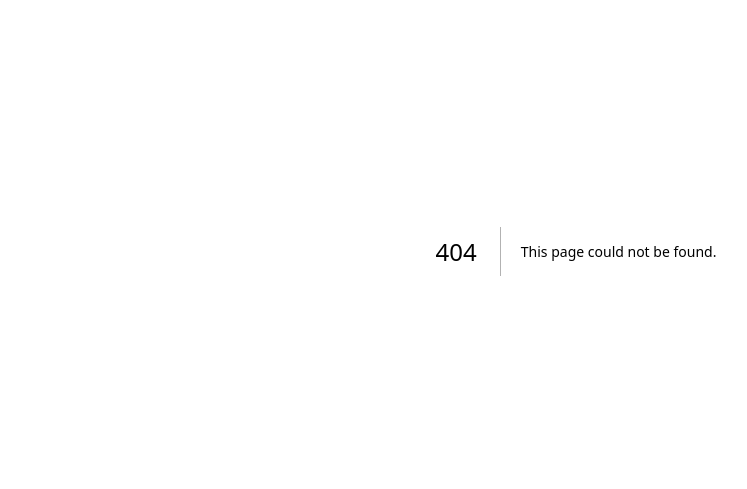
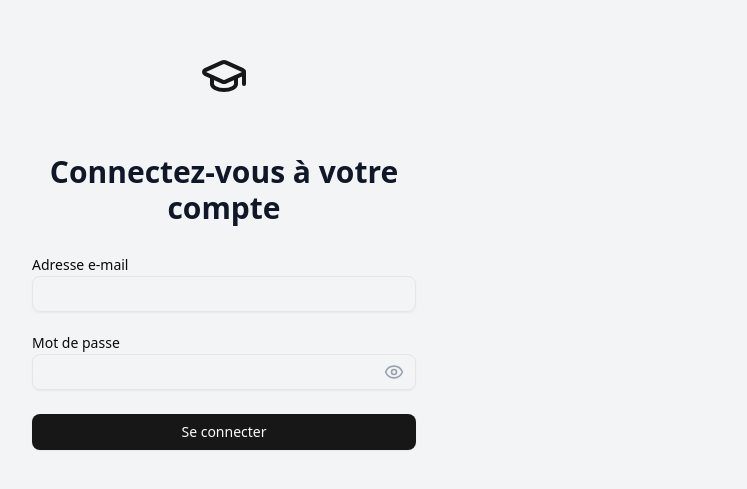
Before and after one commit to Yuubbe/StageDirect, a Next.js app: page /connexion in a window 1280 px wide. Before the commit this address had no page. Shown: the part 149-638 px from the top of the page, without its empty margins (64-811 px from the left). Built offline with nearby package versions, Linux system fonts and the light colour scheme.

Commit message:
ajout du formulaire de connexion

```diff
--- a/package.json
+++ b/package.json
@@ -24,6 +24,7 @@
     "date-fns": "^3.6.0",
     "framer-motion": "^12.4.7",
     "install": "^0.13.0",
+    "jsonwebtoken": "^9.0.2",
     "lucide-react": "^0.476.0",
     "next": "15.2.0",
     "npm": "^11.1.0",
--- /dev/null
+++ b/src/app/api/auth/login/route.ts
@@ -0,0 +1,33 @@
+import { NextResponse } from "next/server";
+import { PrismaClient } from "@prisma/client";
+import bcrypt from "bcrypt";
+import { sign } from "jsonwebtoken";
+
+const prisma = new PrismaClient();
+
+export async function POST(req: Request) {
+  try {
+    const { email, password } = await req.json();
+
+    // Vérifier si l'utilisateur existe
+    const user = await prisma.etudiant.findUnique({ where: { email } });
+    if (!user) {
+      return NextResponse.json({ error: "Email ou mot de passe incorrect" }, { status: 401 });
+    }
+
+    // Vérifier le mot de passe
+    const isValid = await bcrypt.compare(password, user.password);
+    if (!isValid) {
+      return NextResponse.json({ error: "Email ou mot de passe incorrect" }, { status: 401 });
+    }
+
+    // Générer un token JWT (à stocker dans un cookie sécurisé ou le state global)
+    const token = sign({ id: user.id, email: user.email }, process.env.JWT_SECRET!, {
+      expiresIn: "1h",
+    });
+
+    return NextResponse.json({ message: "Connexion réussie", token }, { status: 200 });
+  } catch (error) {
+    return NextResponse.json({ error: "Erreur interne" }, { status: 500 });
+  }
+}
--- /dev/null
+++ b/src/app/connexion/page.tsx
@@ -0,0 +1,108 @@
+"use client";
+
+import { useState } from "react";
+import { useRouter } from "next/navigation";
+import Link from "next/link";
+import { Eye, EyeOff, GraduationCap } from "lucide-react";
+
+import { Button } from "@/components/ui/button";
+import { Input } from "@/components/ui/input";
+import { Label } from "@/components/ui/label";
+import {
+  Dialog,
+  DialogContent,
+  DialogDescription,
+  DialogHeader,
+  DialogTitle,
+  DialogTrigger,
+} from "@/components/ui/dialog";
+import { Select, SelectContent, SelectItem, SelectTrigger, SelectValue } from "@/components/ui/select";
+
+export default function ConnexionPage() {
+  const router = useRouter();
+  const [showPassword, setShowPassword] = useState(false);
+  const [loginEmail, setLoginEmail] = useState("");
+  const [loginPassword, setLoginPassword] = useState("");
+  const [message, setMessage] = useState("");
+
+  const togglePasswordVisibility = () => setShowPassword((prev) => !prev);
+
+  const handleLogin = async (e: React.FormEvent) => {
+    e.preventDefault();
+    setMessage("");
+
+    const res = await fetch("/api/auth/login", {
+      method: "POST",
+      headers: { "Content-Type": "application/json" },
+      body: JSON.stringify({ email: loginEmail, password: loginPassword }),
+    });
+
+    const data = await res.json();
+
+    if (res.ok) {
+      setMessage("✅ Connexion réussie !");
+      localStorage.setItem("token", data.token); // Stocker le token
+      window.location.href = "/"; // Rediriger vers l'accueil
+    } else {
+      setMessage(`❌ ${data.error}`);
+    }
+  };
+
+  return (
+    <div className="flex min-h-screen bg-gray-100">
+      <div className="flex flex-col justify-center flex-1 px-4 py-12 sm:px-6 lg:flex-none lg:px-20 xl:px-24">
+        <div className="w-full max-w-sm mx-auto lg:w-96">
+          <div className="text-center">
+            <Link href="/" className="inline-block mb-6">
+              <GraduationCap className="h-12 w-12 text-primary mx-auto" />
+            </Link>
+            <h2 className="mt-6 text-3xl font-extrabold text-gray-900">Connectez-vous à votre compte</h2>
+          </div>
+
+          <div className="mt-8">
+            <form onSubmit={handleLogin} className="space-y-6">
+              <div>
+                <Label htmlFor="email">Adresse e-mail</Label>
+                <Input
+                  id="email"
+                  type="email"
+                  autoComplete="email"
+                  required
+                  value={loginEmail}
+                  onChange={(e) => setLoginEmail(e.target.value)}
+                  className="mt-1"
+                />
+              </div>
+
+              <div>
+                <Label htmlFor="password">Mot de passe</Label>
+                <div className="mt-1 relative">
+                  <Input
+                    id="password"
+                    type={showPassword ? "text" : "password"}
+                    autoComplete="current-password"
+                    required
+                    value={loginPassword}
+                    onChange={(e) => setLoginPassword(e.target.value)}
+                    className="pr-10"
+                  />
+                  <button
+                    type="button"
+                    aria-label="Afficher ou masquer le mot de passe"
+                    className="absolute inset-y-0 right-0 flex items-center pr-3"
+                    onClick={togglePasswordVisibility}
+                  >
+                    {showPassword ? <EyeOff className="h-5 w-5 text-gray-400" /> : <Eye className="h-5 w-5 text-gray-400" />}
+                  </button>
+                </div>
+              </div>
+
+              <Button type="submit" className="w-full">Se connecter</Button>
+              {message && <p className="text-center mt-2 text-red-500">{message}</p>}
+            </form>
+          </div>
+        </div>
+      </div>
+    </div>
+  );
+}
--- a/src/app/page.tsx
+++ b/src/app/page.tsx
@@ -41,7 +41,7 @@ export default function Home() {
             </Link>
           </nav>
           <div className="flex items-center gap-4">
-            <Link href="/login" className="hidden md:block text-sm font-medium hover:underline underline-offset-4">
+            <Link href="/connexion" className="hidden md:block text-sm font-medium hover:underline underline-offset-4">
               Connexion
             </Link>
             <Button asChild>
```
Also changed, not shown: 1 other file (tests, documents, lock files or other folders).
